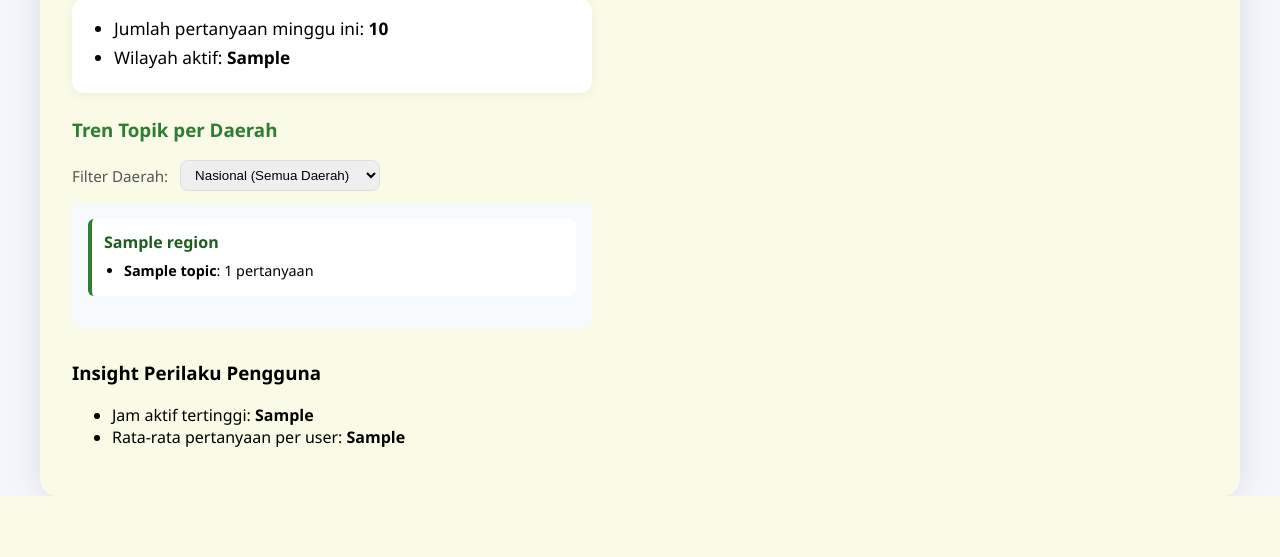
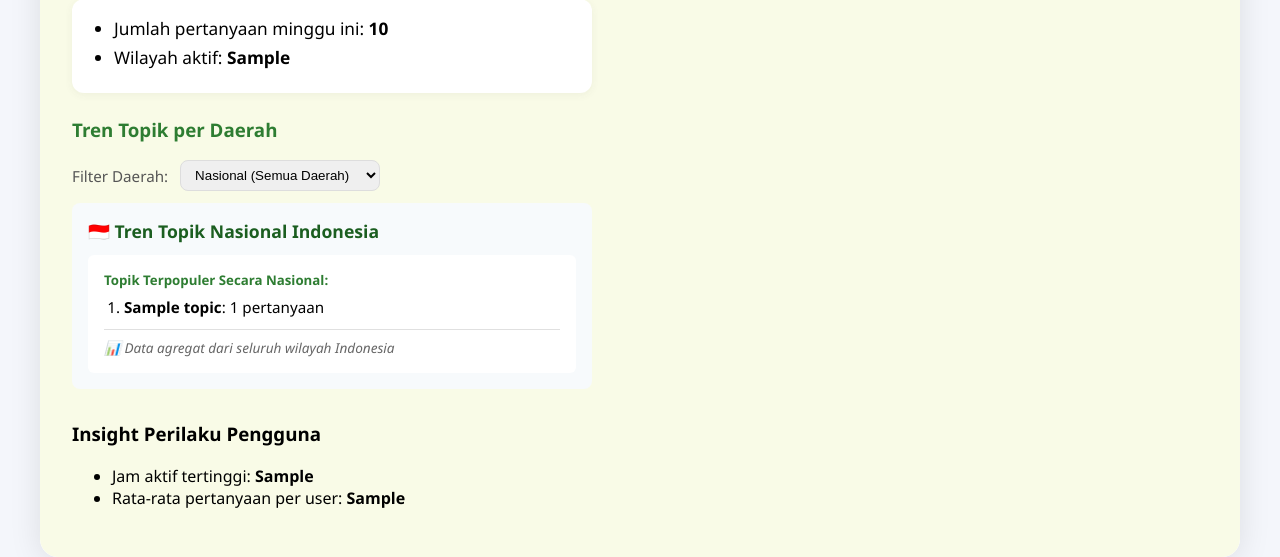
Before and after one commit to groupyid/ddd, a Flask app: template templates/dashboard_admin.html in a window 1280 px wide. Shown: the part 1164-1721 px from the top of the page. Before the commit the page ends 1660 px from the top, so only its background shows below. Run offline with Flask 3, Linux system fonts and the light colour scheme; the template is opened without the code that fills it: most values are stand-ins (such as "Sample title", 1, 10 or a date in 2020).

Commit message:
feat: Implement proper national vs regional view for topic trends
Changes:
- National mode now shows Indonesia overall trends (not per-kabupaten breakdown)
- Uses existing top_topics data which represents national aggregated trends
- Regional mode shows specific kabupaten/city trends when selected from dropdown

User Experience:
- Default 'Nasional (Semua Daerah)': Shows top topics for entire Indonesia with country flag 🇮🇩
- Select specific region: Shows detailed breakdown for that region only
- Clear visual distinction between national vs regional data
- Added explanatory text indicating national aggregation

This addresses the requirement where:
- National = Indonesia trends overall (not split by regions)
- Regional = Only when admin selects specific kabupaten/city

```diff
--- a/templates/dashboard_admin.html
+++ b/templates/dashboard_admin.html
@@ -111,20 +111,22 @@
                             </select>
                         </div>
                         <div id="regional-topics-container" style="background:#f7fafc;border-radius:8px;padding:16px;max-height:300px;overflow-y:auto;">
-                            <!-- All regions (default view) -->
-                            <div id="all-regions-view">
-                                {% for region, topics in topic_by_region.items() %}
-                                <div class="region-card" data-region="{{ region }}" style="margin-bottom:16px;padding:12px;background:#fff;border-radius:6px;border-left:4px solid #2e7d32;">
-                                    <h4 style="margin:0 0 8px 0;color:#1b5e20;">{{ region }}</h4>
-                                    <ul style="margin:0;padding-left:20px;font-size:0.9em;">
-                                        {% for topic, count in topics.most_common(5) %}
-                                        <li style="margin-bottom:4px;">
+                            <!-- National view (default) - shows Indonesia overall trends -->
+                            <div id="national-view">
+                                <h4 style="margin:0 0 12px 0;color:#1b5e20;font-size:1.1em;">🇮🇩 Tren Topik Nasional Indonesia</h4>
+                                <div style="background:#fff;border-radius:6px;padding:16px;">
+                                    <h5 style="margin:0 0 8px 0;color:#2e7d32;">Topik Terpopuler Secara Nasional:</h5>
+                                    <ol style="margin:0;padding-left:20px;">
+                                        {% for topic, count in top_topics %}
+                                        <li style="margin-bottom:6px;font-size:0.95em;">
                                             <b>{{ topic }}</b>: {{ count }} pertanyaan
                                         </li>
                                         {% endfor %}
-                                    </ul>
+                                    </ol>
+                                    <div style="margin-top:12px;padding-top:8px;border-top:1px solid #e0e0e0;font-size:0.85em;color:#666;">
+                                        <i>📊 Data agregat dari seluruh wilayah Indonesia</i>
+                                    </div>
                                 </div>
-                                {% endfor %}
                             </div>
 
                             <!-- Single region view (hidden by default) -->
@@ -157,17 +159,17 @@
                         // Regional filter functionality
                         document.getElementById('regional-filter').addEventListener('change', function() {
                             const selectedRegion = this.value;
-                            const allRegionsView = document.getElementById('all-regions-view');
+                            const nationalView = document.getElementById('national-view');
                             const singleRegionView = document.getElementById('single-region-view');
                             const singleRegionCards = document.querySelectorAll('.single-region-data');
 
                             if (selectedRegion === '') {
-                                // Show all regions (national view)
-                                allRegionsView.style.display = 'block';
+                                // Show national view (Indonesia overall trends)
+                                nationalView.style.display = 'block';
                                 singleRegionView.style.display = 'none';
                             } else {
                                 // Show single region
-                                allRegionsView.style.display = 'none';
+                                nationalView.style.display = 'none';
                                 singleRegionView.style.display = 'block';
 
                                 // Hide all single region cards
```
